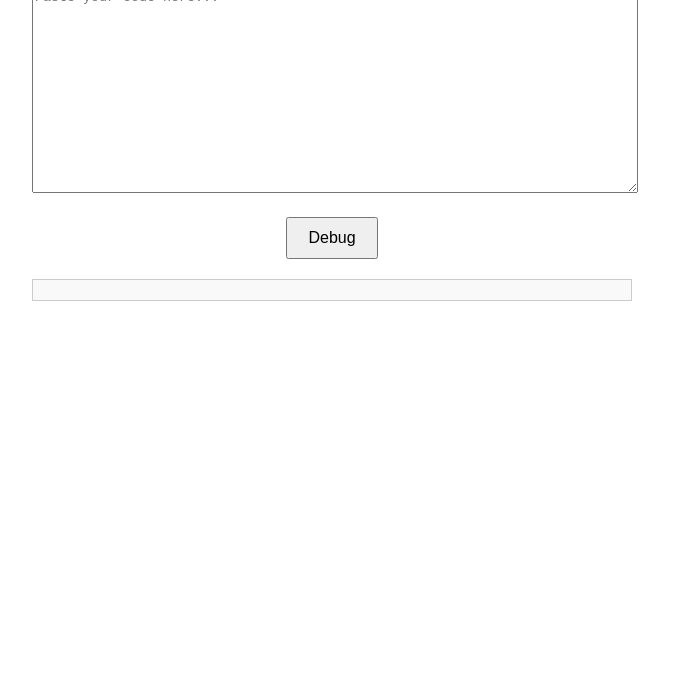
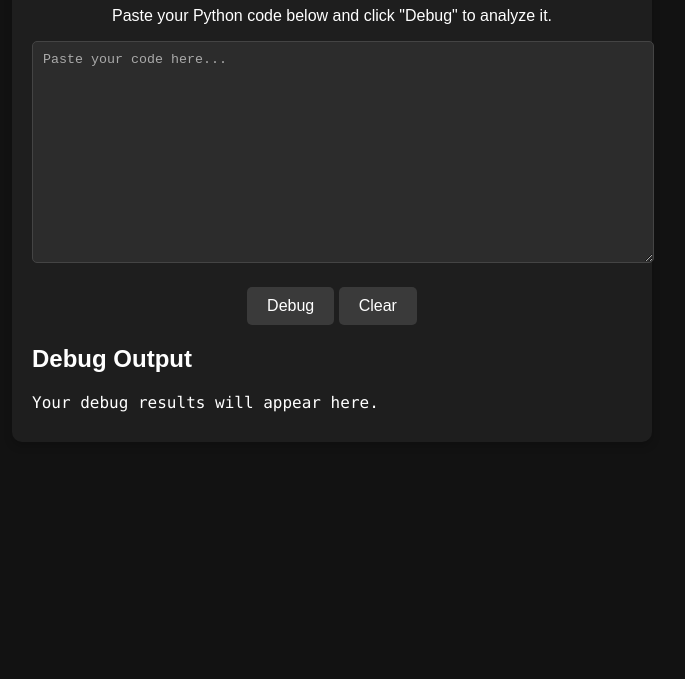
Before and after one commit to KaushikSai2009/ai-python-debugger, a plain HTML site: page frontend/index.html in a window 1280 px wide. Shown: the part 121-800 px from the top of the page, without its empty margins (308-993 px from the left). Drawn offline with Linux system fonts and the light colour scheme.

Commit message:
Initial commit

```diff
--- a/frontend/index.html
+++ b/frontend/index.html
@@ -9,9 +9,19 @@
 <body>
     <div id="app">
         <h1>AI Python Debugger</h1>
+        <p>Paste your Python code below and click "Debug" to analyze it.</p>
+
         <textarea id="code" placeholder="Paste your code here..."></textarea>
-        <button onclick="debugCode()">Debug</button>
-        <div id="result"></div>
+
+        <div class="button-group">
+            <button onclick="debugCode()">Debug</button>
+            <button onclick="clearCode()">Clear</button>
+        </div>
+
+        <div id="result">
+            <h2>Debug Output</h2>
+            <pre id="output-text">Your debug results will appear here.</pre>
+        </div>
     </div>
     <script src="script.js"></script>
 </body>
--- a/frontend/script.js
+++ b/frontend/script.js
@@ -1,10 +1,38 @@
 async function debugCode() {
-    const code = document.getElementById('code').value;
-    const response = await fetch('/debug', {
-        method: 'POST',
-        headers: { 'Content-Type': 'application/json' },
-        body: JSON.stringify({ code })
-    });
-    const result = await response.json();
-    document.getElementById('result').innerText = result.result;
+    const code = document.getElementById("code").value;
+    const outputText = document.getElementById("output-text");
+
+    // Clear previous results
+    outputText.textContent = "Processing...";
+
+    try {
+        const response = await fetch("http://127.0.0.1:8000/debug", {
+            method: "POST",
+            headers: {
+                "Content-Type": "application/json",
+            },
+            body: JSON.stringify({ code }),
+        });
+
+        const result = await response.json();
+
+        // Display results with OpenAI suggestions on the next line
+        outputText.textContent = `
+Syntax Error: ${result.syntax_error || "None"}
+Predicted Error Type: ${result.predicted_error_type || "N/A"}
+OpenAI Suggestions:
+${result.openai_suggestions || "No suggestions available."}
+        `;
+    } catch (error) {
+        outputText.textContent = `Error: ${error.message}`;
+    }
 }
+
+function clearCode() {
+    const codeInput = document.getElementById("code");
+    const outputText = document.getElementById("output-text");
+
+    // Clear the textarea and result output
+    codeInput.value = "";
+    outputText.textContent = "Your debug results will appear here.";
+}
--- a/frontend/style.css
+++ b/frontend/style.css
@@ -1,28 +1,66 @@
 body {
     font-family: Arial, sans-serif;
     padding: 20px;
+    background-color: #121212; /* Dark background */
+    color: #ffffff; /* Light text color */
 }
 
 #app {
     margin: 0 auto;
     max-width: 600px;
     text-align: center;
+    background-color: #1e1e1e; /* Slightly lighter dark background */
+    padding: 20px;
+    border-radius: 10px;
+    box-shadow: 0 4px 8px rgba(0, 0, 0, 0.2);
 }
 
 textarea {
     width: 100%;
     height: 200px;
     margin-bottom: 20px;
+    background-color: #2c2c2c; /* Darker textarea background */
+    color: #ffffff; /* Light text color */
+    border: 1px solid #444444; /* Subtle border */
+    border-radius: 5px;
+    padding: 10px;
+}
+
+textarea::placeholder {
+    color: #aaaaaa; /* Placeholder text color */
 }
 
 button {
     padding: 10px 20px;
     font-size: 16px;
+    background-color: #3a3a3a; /* Dark button background */
+    color: #ffffff; /* Light text color */
+    border: none;
+    border-radius: 5px;
+    cursor: pointer;
+    transition: background-color 0.3s ease;
+}
+
+button:hover {
+    background-color: #555555; /* Slightly lighter on hover */
 }
 
 #result {
     margin-top: 20px;
-    padding: 10px;
-    border: 1px solid #ccc;
-    background-color: #f9f9f9;
+    padding: 0; /* Remove padding */
+    border: none; /* Remove border */
+    background-color: transparent; /* Make background transparent */
+    color: #ffffff; /* Keep light text color */
+    border-radius: 0; /* Remove border radius */
+    text-align: left; /* Align text to the left for better readability */
 }
+
+#result pre {
+    font-family: Consolas, "Courier New", monospace; /* Use monospace font for code-like appearance */
+    color: #ffffff; /* Light text color */
+    background-color: transparent; /* Transparent background */
+    margin: 10px 0; /* Add spacing between sections */
+    padding: 0; /* Remove padding */
+    border: none; /* Remove border */
+    white-space: pre-wrap; /* Preserve line breaks */
+}
```
Also changed, not shown: 5 other files.
